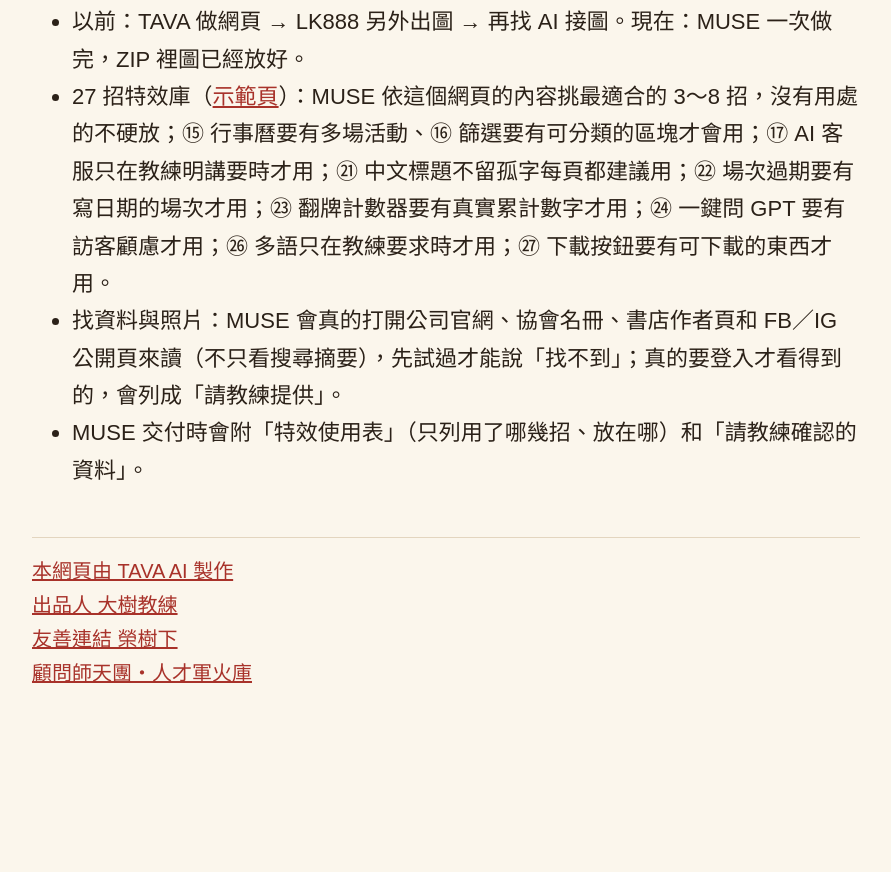
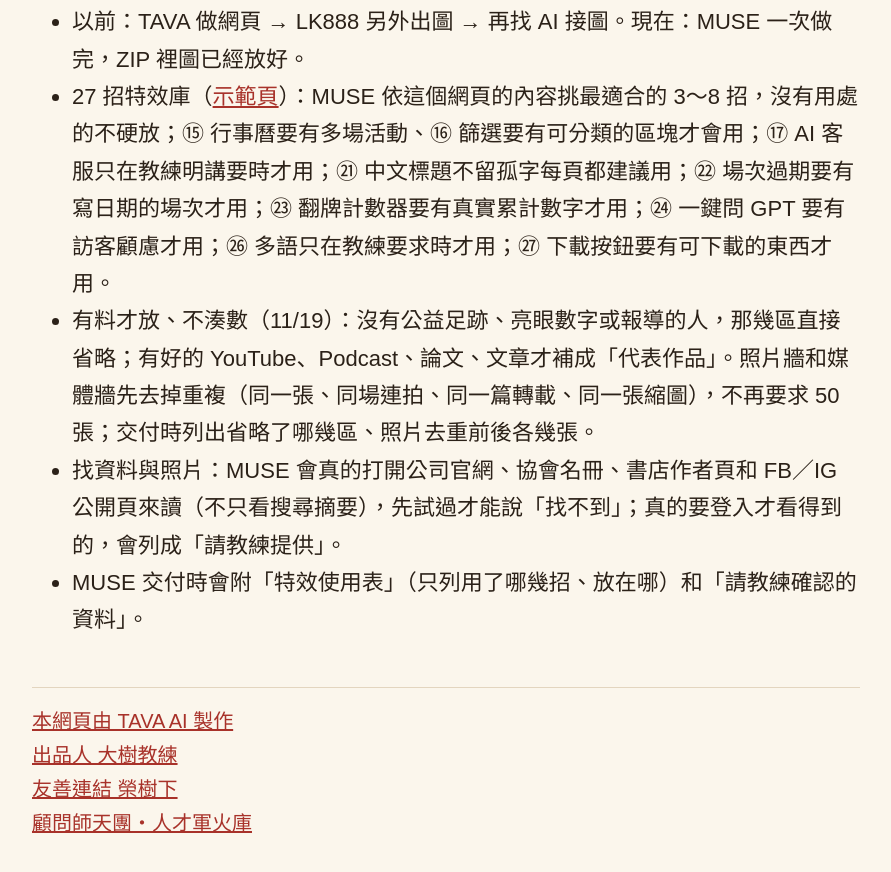
Before and after one commit to Coach1973/tava-to-claude, a plain HTML site: page muse.html in a window 1280 px wide. Shown: the part 1312-2184 px from the top of the page, without its empty margins (194-1085 px from the left). Before the commit the page ends 2050 px from the top, so only its background shows below. Drawn offline with Linux system fonts and the light colour scheme.

Commit message:
MUSE 總指令：有料才放不硬擠、代表作品補位、照片牆媒體牆去重取消50張下限（教練 2026-11-19）
Co-Authored-By: Claude Opus 5.5 <noreply@anthropic.com>

```diff
--- a/muse.html
+++ b/muse.html
@@ -56,6 +56,7 @@
   <ul>
     <li>以前：TAVA 做網頁 → LK888 另外出圖 → 再找 AI 接圖。現在：MUSE 一次做完，ZIP 裡圖已經放好。</li>
     <li>27 招特效庫（<a href="https://event.bymyway.com/curated/rs-demo/" target="_blank" rel="noopener">示範頁</a>）：MUSE 依這個網頁的內容挑最適合的 3～8 招，沒有用處的不硬放；⑮ 行事曆要有多場活動、⑯ 篩選要有可分類的區塊才會用；⑰ AI 客服只在教練明講要時才用；㉑ 中文標題不留孤字每頁都建議用；㉒ 場次過期要有寫日期的場次才用；㉓ 翻牌計數器要有真實累計數字才用；㉔ 一鍵問 GPT 要有訪客顧慮才用；㉖ 多語只在教練要求時才用；㉗ 下載按鈕要有可下載的東西才用。</li>
+    <li>有料才放、不湊數（11/19）：沒有公益足跡、亮眼數字或報導的人，那幾區直接省略；有好的 YouTube、Podcast、論文、文章才補成「代表作品」。照片牆和媒體牆先去掉重複（同一張、同場連拍、同一篇轉載、同一張縮圖），不再要求 50 張；交付時列出省略了哪幾區、照片去重前後各幾張。</li>
     <li>找資料與照片：MUSE 會真的打開公司官網、協會名冊、書店作者頁和 FB／IG 公開頁來讀（不只看搜尋摘要），先試過才能說「找不到」；真的要登入才看得到的，會列成「請教練提供」。</li>
     <li>MUSE 交付時會附「特效使用表」（只列用了哪幾招、放在哪）和「請教練確認的資料」。</li>
   </ul>
```
Also changed, not shown: muse.txt.
